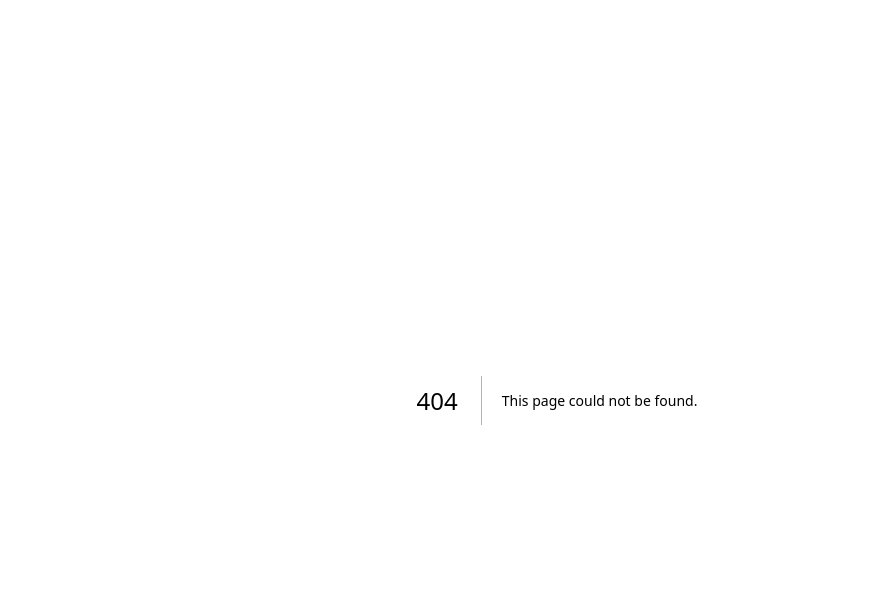
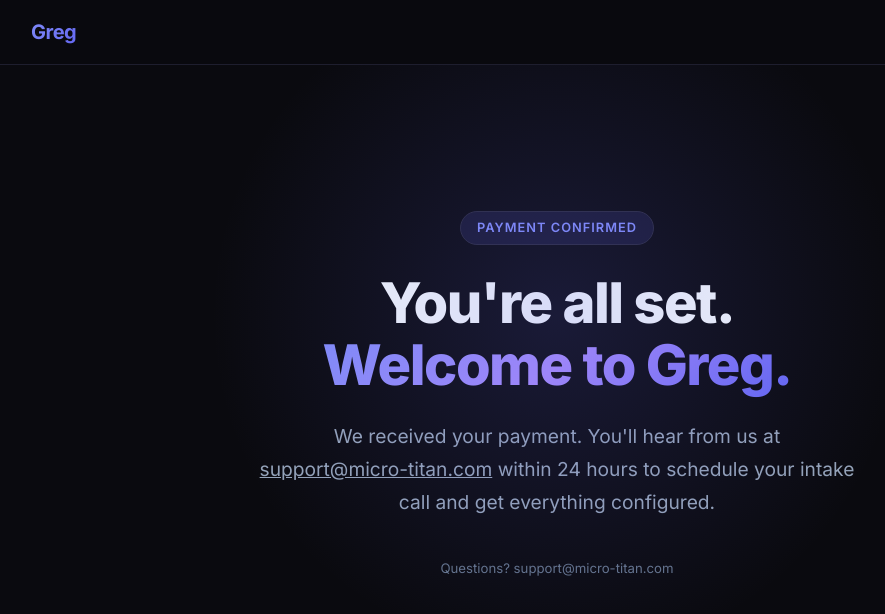
Before and after one commit to BubbaB10/greg-installer, a Next.js app: page /success in a window 1280 px wide. Before the commit this address had no page. Shown: the top 614 px of the page, without its empty margins (83-968 px from the left). Built offline with nearby package versions, Linux system fonts and the light colour scheme.

Commit message:
feat: add post-payment success page

```diff
--- /dev/null
+++ b/src/app/success/page.tsx
@@ -0,0 +1,32 @@
+import styles from '../page.module.css'
+
+export default function SuccessPage() {
+  return (
+    <main className={styles.main}>
+      <nav className={styles.nav}>
+        <div className={styles.navInner}>
+          <span className={styles.logo}>Greg</span>
+        </div>
+      </nav>
+
+      <section className={styles.hero} style={{ minHeight: '80vh', display: 'flex', alignItems: 'center' }}>
+        <div className={styles.heroGlow} aria-hidden />
+        <div className={styles.container} style={{ textAlign: 'center' }}>
+          <div className={styles.badge}>Payment Confirmed</div>
+          <h1 className={styles.headline} style={{ fontSize: 'clamp(2rem, 5vw, 3.5rem)' }}>
+            You&apos;re all set.<br />
+            <span className={styles.accent}>Welcome to Greg.</span>
+          </h1>
+          <p className={styles.subheadline}>
+            We received your payment. You&apos;ll hear from us at{' '}
+            <a href="mailto:support@micro-titan.com" style={{ color: 'inherit', textDecoration: 'underline' }}>
+              support@micro-titan.com
+            </a>{' '}
+            within 24 hours to schedule your intake call and get everything configured.
+          </p>
+          <p className={styles.heroNote}>Questions? support@micro-titan.com</p>
+        </div>
+      </section>
+    </main>
+  )
+}
```
